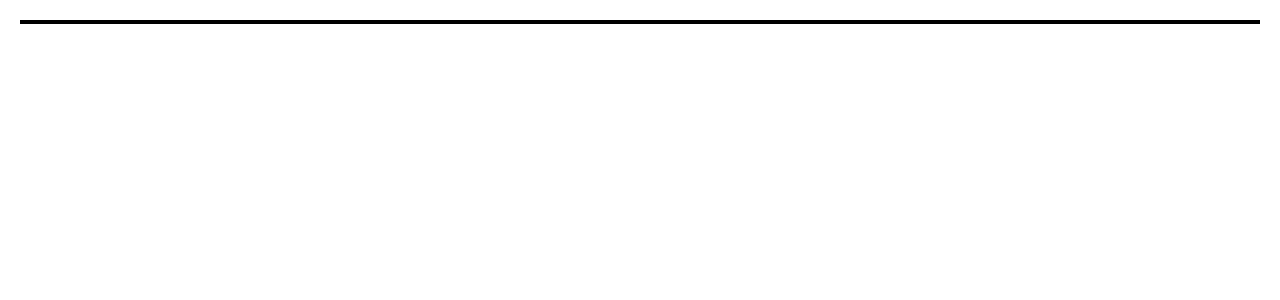
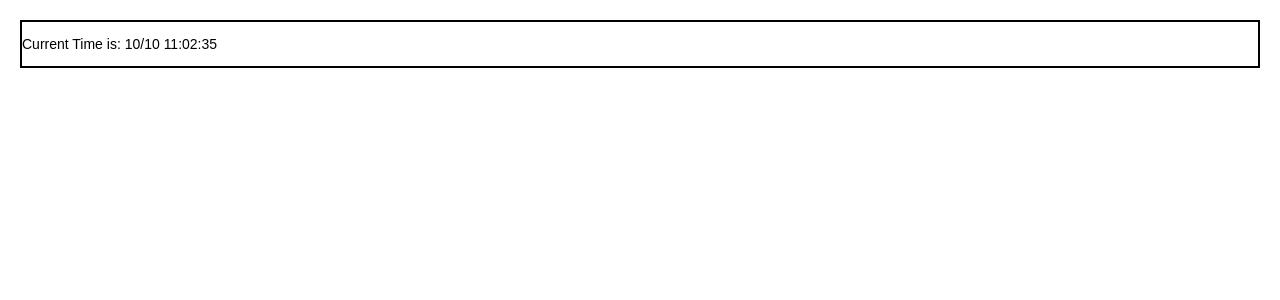
Before and after one commit to alexkkm/React, a React (Create React App) app: page /Native in a window 1280 px wide. Shown: the top 300 px of the page. Built offline with nearby package versions, Linux system fonts and the light colour scheme.

Commit message:
added native.jsx

```diff
--- a/src/index.jsx
+++ b/src/index.jsx
@@ -9,6 +9,7 @@ import Container from "./container"
 import Game from "./projects/tictac/tictac";
 import PropsPage from "./features/props";
 import TodoPage from "./projects/todo/todo";
+import NativeState from "./native";
 
 
 class Index extends React.Component{
@@ -25,6 +26,7 @@ class Index extends React.Component{
                     <li><Link to="/Props">Props</Link></li>
                     <li><Link to="/State">States</Link></li>
                     <li><Link to="/JSX">JSX</Link></li>
+                    <li><Link to="/native">Native</Link></li>
                 </ol>
 
                 <h2>Items that developing:</h2>
@@ -63,6 +65,8 @@ export default function App() {
             </Route>
             <Route path="/Todo" component={TodoPage}>
             </Route>
+            <Route path="/Native" component={NativeState}>
+            </Route>
         </Router>
         }/>
     </div>
--- /dev/null
+++ b/src/native.jsx
@@ -0,0 +1,47 @@
+import React, { useState, useEffect } from 'react';
+
+// State: collection of content of parameters
+const NativeState = () => {
+    const [time,updateTime]=useState(null);
+    useEffect(()=>{ //  after the components was build do the followings
+        let time= getCurrentTime();
+
+        const delay=setInterval(()=>{   //create a time variable and start timer
+            updateTime(time=>getCurrentTime()) //when the time limit reached, do this line: updateTime()
+        },1000) //  time limit set to be 1000ms = 1 second
+
+        return()=>{
+            clearInterval(delay);   //  clear the content of time variable
+        }
+    },[]);
+
+    const getCurrentTime=()=>{
+        let timeInfo=new Date();
+        let month=((timeInfo.getMonth())+1<10?'0':'')+(timeInfo.getMonth()+1);
+        let day=((timeInfo.getDate())<10?'0':'')+(timeInfo.getDate());
+        let hours=((timeInfo.getHours())<10?'0':'')+(timeInfo.getHours());
+        let minutes=((timeInfo.getMinutes())<10?'0':'')+(timeInfo.getMinutes());
+        let seconds=((timeInfo.getSeconds())<10?'0':'')+(timeInfo.getSeconds());
+        return month+"/"+day+" "+hours+":"+minutes+":"+seconds;
+    }
+
+    return (
+        <Clock time={time}/>
+    );
+};
+
+const Clock=(props)=>{
+    return(
+
+        <div>
+
+            <p>Current Time is: {props.time}</p>
+
+        </div>
+
+    );
+};
+
+
+
+export default NativeState;
```
Also changed, not shown: src/features/newState.jsx (added, +57 -0 lines).
